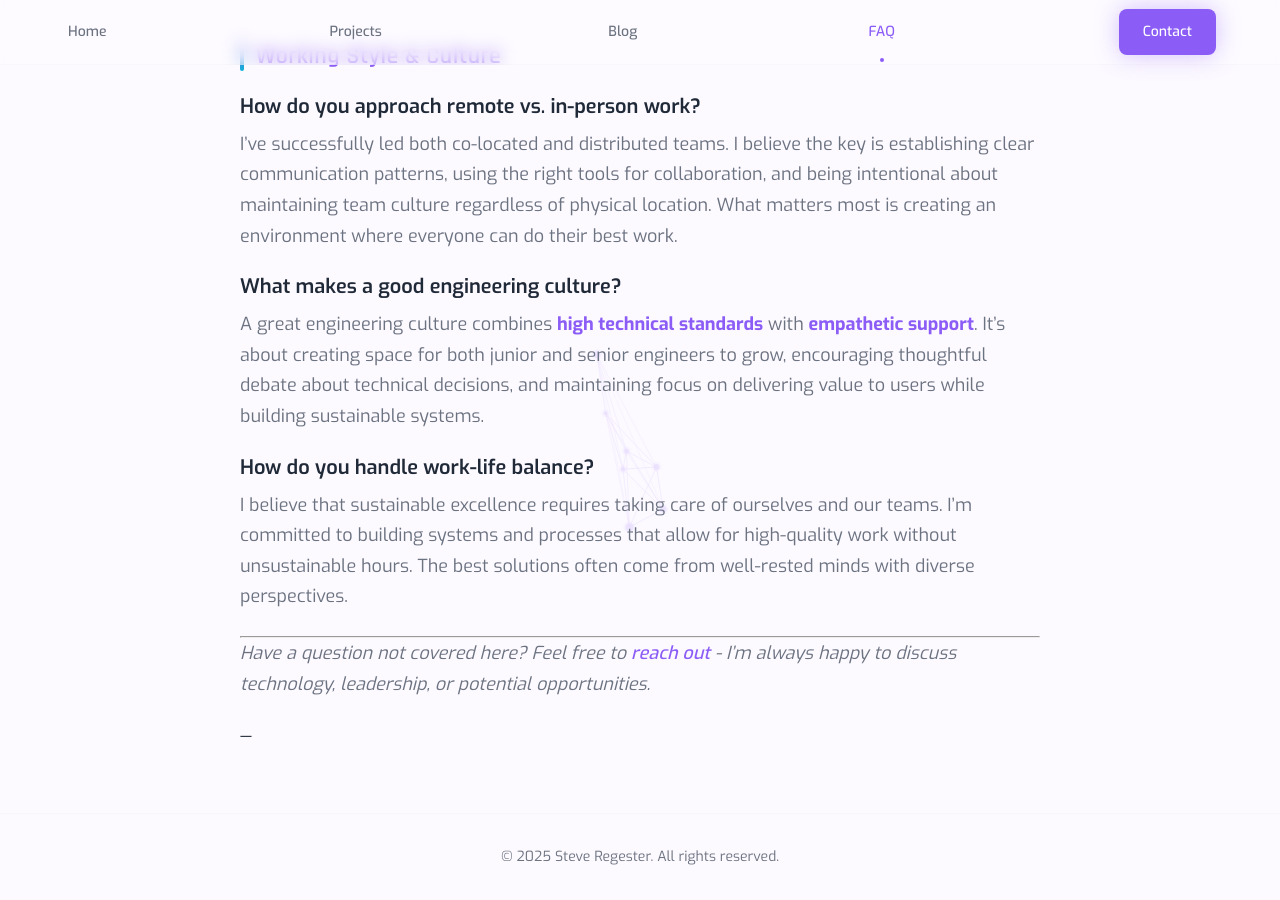
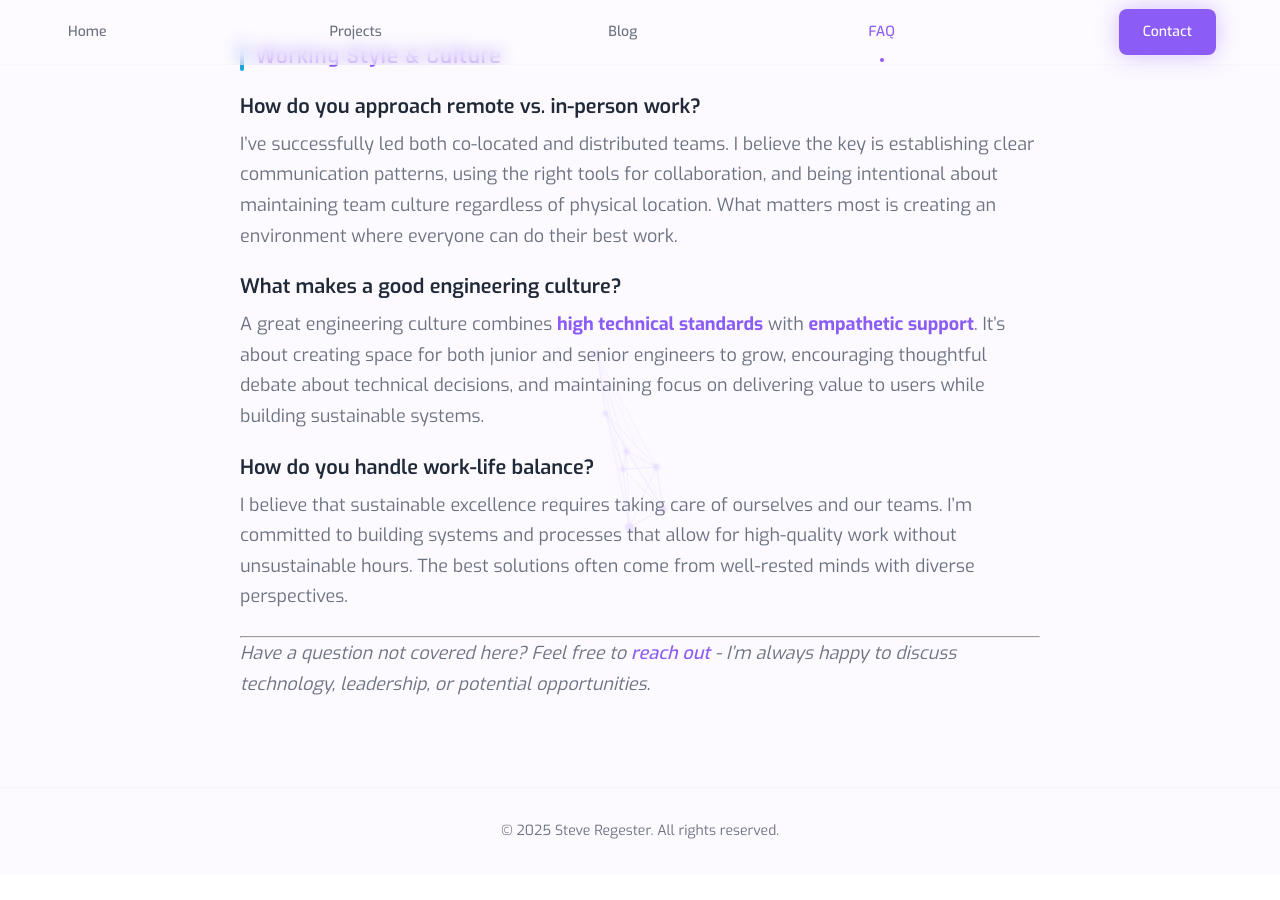
Before and after one commit to egeste/egeste.github.io, a Jekyll site: the page built from faq.md, in a window 1280 px wide and 900 px high, scrolled down 3059 px. Built offline with Jekyll 4.4.1, drawn with Linux system fonts in a browser that asks for light colours; after the commit the page ends 3934 px from its top, so only the background shows below that.

Commit message:
betterer

```diff
--- a/_includes/content-section.html
+++ b/_includes/content-section.html
@@ -3,7 +3,6 @@
   <div class="section-container">
     <div class="{{ include.content_class | default: 'content' }}">
       {{ include.content }}
-      <span>&mdash; {{ include.author }}</span>
     </div>
   </div>
 </section>
```
